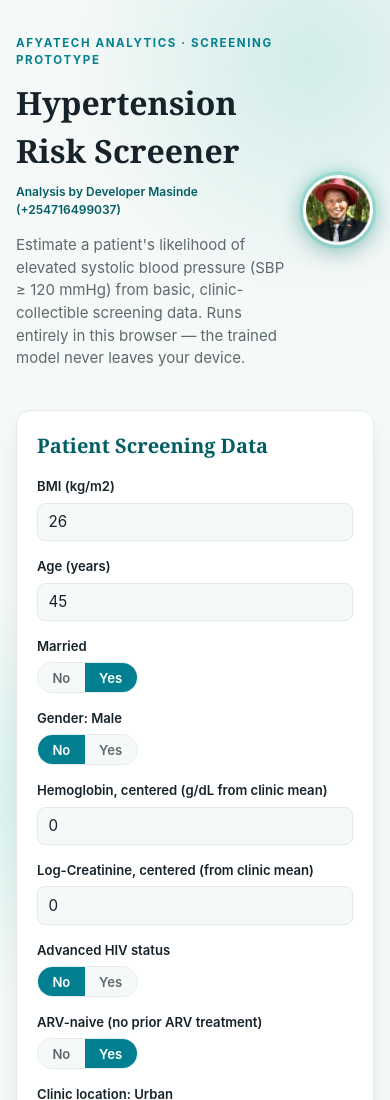
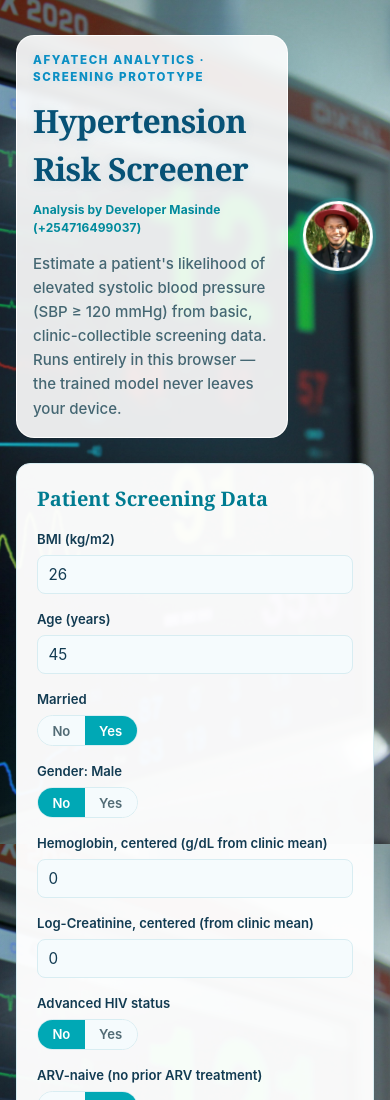
Before and after one commit to Developer-Masinde/Them-Masinde-Official-Profile, a plain HTML site: page index.html in a window 390 px wide. Shown: the top 1100 px of the page. Drawn offline with Linux system fonts and the light colour scheme.

Commit message:
commit all

```diff
--- a/style.css
+++ b/style.css
@@ -1,17 +1,27 @@
 :root {
-  --navy: #16232a;
-  --teal: #028090;
-  --teal-dark: #025e63;
-  --seafoam: #00a896;
-  --mint: #02c39a;
-  --off-white: #f5f9f8;
+  --navy: #123b52;
+  --navy-light: #1b5875;
+
+  --teal: #00a8b5;
+  --teal-dark: #007c91;
+  --seafoam: #19c7c9;
+  --mint: #35d6b5;
+
+  --hospital-blue: #0b8fc4;
+  --hospital-light: #eaf9ff;
+
+  --off-white: #f5fbfd;
   --card: #ffffff;
-  --border: #e2ebe9;
-  --gray: #5b6b6e;
-  --danger: #c94c4c;
-  --safe: #1f9d63;
+  --border: #d8edf2;
+
+  --gray: #526b75;
+  --danger: #d94b55;
+  --safe: #15966a;
+
   --radius: 14px;
-  --shadow: 0 10px 30px -12px rgba(2, 44, 51, 0.18);
+
+  --shadow:
+    0 10px 30px -12px rgba(0, 90, 120, 0.20);
 }
 
 
@@ -27,16 +37,44 @@ html,
 body {
   margin: 0;
   padding: 0;
-  background: var(--off-white);
+
+  min-height: 100%;
+
+  /*
+    CLEAR MEDICAL BACKGROUND
+    No overlay or gradient.
+  */
+
+  background-image: url("./images/Medical Web Background.jpg");
+
+  background-size: cover;
+  background-position: center;
+  background-repeat: no-repeat;
+  background-attachment: fixed;
+
   color: var(--navy);
-  font-family: -apple-system, "Segoe UI", Helvetica, Arial, sans-serif;
+
+  font-family:
+    -apple-system,
+    BlinkMacSystemFont,
+    "Segoe UI",
+    Helvetica,
+    Arial,
+    sans-serif;
+
   line-height: 1.5;
 }
+
 
 h1,
 h2,
 h3 {
-  font-family: Georgia, "Iowan Old Style", "Times New Roman", serif;
+  font-family:
+    Georgia,
+    "Iowan Old Style",
+    "Times New Roman",
+    serif;
+
   margin: 0 0 0.3em 0;
 }
 
@@ -47,7 +85,9 @@ h3 {
 
 .wrap {
   max-width: 1040px;
+
   margin: 0 auto;
+
   padding: 0 1.5rem;
 }
 
@@ -58,18 +98,23 @@ h3 {
 
 .bg-shape {
   position: fixed;
+
   border-radius: 50%;
+
   z-index: 0;
+
   pointer-events: none;
 }
+
 
 .shape-a {
   width: 480px;
   height: 480px;
 
-  background: radial-gradient(
+  background:
+    radial-gradient(
       circle,
-    rgba(0, 168, 150, 0.14),
+      rgba(0, 168, 181, 0.10),
       transparent 70%
     );
 
@@ -77,13 +122,15 @@ h3 {
   right: -160px;
 }
 
+
 .shape-b {
   width: 420px;
   height: 420px;
 
-  background: radial-gradient(
+  background:
+    radial-gradient(
       circle,
-    rgba(2, 195, 154, 0.12),
+      rgba(53, 214, 181, 0.08),
       transparent 70%
     );
 
@@ -98,61 +145,125 @@ h3 {
 
 .page-header {
   position: relative;
+
   z-index: 1;
+
   padding: 3.2rem 0 2.4rem;
 }
 
 
-/* Header content with photo */
+/* ==========================================
+   HEADER CONTENT
+========================================== */
 
 .header-content {
   display: flex;
+
   align-items: flex-start;
+
   justify-content: space-between;
+
   gap: 2rem;
 }
 
+
 .header-text {
   flex: 1;
+
+  padding: 1.25rem 1.5rem;
+
+  border-radius: 18px;
+
+  /*
+    Bright clinical panel.
+    The background image remains
+    clearly visible around it.
+  */
+
+  background: rgba(255, 255, 255, 0.90);
+
+  border: 1px solid rgba(255, 255, 255, 0.95);
+
+  box-shadow:
+    0 12px 35px rgba(0, 92, 120, 0.14);
+
+  backdrop-filter: blur(4px);
 }
 
 
-/* Small title above main heading */
+/* ==========================================
+   EYEBROW
+========================================== */
 
 .eyebrow {
   text-transform: uppercase;
+
   letter-spacing: 0.14em;
+
   font-size: 0.72rem;
-  font-weight: 700;
-  color: var(--teal);
-  margin: 0 0 0.6rem 0;
+
+  font-weight: 800;
+
+  color: var(--hospital-blue);
+
+  margin: 0 0 0.65rem 0;
+
+  text-shadow:
+    0 1px 8px rgba(11, 143, 196, 0.12);
 }
 
 
-/* Main title */
+/* ==========================================
+   MAIN TITLE
+========================================== */
 
 .page-header h1 {
   font-size: 2.4rem;
-  color: var(--navy);
+
+  color: #075276;
+
+  font-weight: 700;
+
+  letter-spacing: -0.02em;
+
+  text-shadow:
+    0 2px 12px rgba(0, 126, 160, 0.12);
 }
 
 
-/* Developer credit */
+/* ==========================================
+   DEVELOPER CREDIT
+========================================== */
 
 .developer-credit {
   margin: -0.1rem 0 0.8rem;
-  color: var(--teal-dark);
+
+  color: #008a9c;
+
   font-size: 0.82rem;
-  font-weight: 600;
+
+  font-weight: 700;
+
+  letter-spacing: 0.01em;
 }
 
 
-/* Description */
+/* ==========================================
+   DESCRIPTION
+========================================== */
 
 .lede {
   max-width: 640px;
-  color: var(--gray);
+
+  color: #456773;
+
   font-size: 1.02rem;
+
+  line-height: 1.7;
+
+  margin-bottom: 0;
+
+  font-weight: 450;
 }
 
 
@@ -162,32 +273,105 @@ h3 {
 
 .profile-photo {
   width: 100px;
+
   height: 100px;
 
   flex-shrink: 0;
 
   border-radius: 50%;
+
   overflow: hidden;
+
+  position: relative;
+
+  border: 4px solid #ffffff;
 
   background: var(--off-white);
 
-  border: 4px solid #ffffff;
+  box-shadow:
+    0 0 0 3px rgba(0, 168, 181, 0.15),
+    0 0 18px rgba(0, 168, 181, 0.35),
+    0 8px 24px rgba(0, 70, 90, 0.18);
 
-  box-shadow:
-    0 8px 24px rgba(2, 44, 51, 0.18),
-    0 0 0 2px rgba(0, 168, 150, 0.18);
+  animation:
+    profileSwing 4s ease-in-out infinite,
+    profileGlow 2.5s ease-in-out infinite;
+
+  transform-origin: top center;
 }
+
 
 .profile-photo img {
   width: 100%;
+
   height: 100%;
 
   display: block;
 
   object-fit: cover;
 
-  /* Keeps face/hat positioned correctly */
   object-position: center 28%;
+}
+
+
+/* ==========================================
+   PROFILE SWING
+========================================== */
+
+@keyframes profileSwing {
+
+  0% {
+    transform: rotate(0deg);
+  }
+
+  20% {
+    transform: rotate(3deg);
+  }
+
+  40% {
+    transform: rotate(-3deg);
+  }
+
+  60% {
+    transform: rotate(2deg);
+  }
+
+  80% {
+    transform: rotate(-2deg);
+  }
+
+  100% {
+    transform: rotate(0deg);
+  }
+
+}
+
+
+/* ==========================================
+   PROFILE GLOW
+========================================== */
+
+@keyframes profileGlow {
+
+  0%,
+  100% {
+
+    box-shadow:
+      0 0 0 3px rgba(0, 168, 181, 0.15),
+      0 0 16px rgba(0, 168, 181, 0.30),
+      0 8px 24px rgba(0, 70, 90, 0.18);
+
+  }
+
+  50% {
+
+    box-shadow:
+      0 0 0 4px rgba(53, 214, 181, 0.28),
+      0 0 30px rgba(0, 184, 205, 0.65),
+      0 10px 28px rgba(0, 70, 90, 0.22);
+
+  }
+
 }
 
 
@@ -197,16 +381,20 @@ h3 {
 
 .layout {
   position: relative;
+
   z-index: 1;
 
   display: grid;
+
   grid-template-columns: 1.15fr 1fr;
 
   gap: 1.6rem;
+
   align-items: start;
 
   padding-bottom: 3rem;
 }
+
 
 @media (max-width: 800px) {
 
@@ -222,7 +410,7 @@ h3 {
 ========================================== */
 
 .card {
-  background: var(--card);
+  background: rgba(255, 255, 255, 0.97);
 
   border: 1px solid var(--border);
 
@@ -233,8 +421,10 @@ h3 {
   padding: 1.8rem;
 }
 
+
 .card h2 {
   font-size: 1.25rem;
+
   color: var(--teal-dark);
 }
 
@@ -248,8 +438,6 @@ h3 {
 }
 
 
-/* Dynamic fields */
-
 .fields-grid {
   display: grid;
 
@@ -259,8 +447,6 @@ h3 {
 }
 
 
-/* Individual field */
-
 .field {
   display: flex;
 
@@ -269,12 +455,15 @@ h3 {
   gap: 0.35rem;
 }
 
+
 .field.span-2 {
   grid-column: 1 / -1;
 }
 
 
-/* Labels */
+/* ==========================================
+   LABELS
+========================================== */
 
 .field label {
   font-size: 0.82rem;
@@ -285,7 +474,9 @@ h3 {
 }
 
 
-/* Number inputs */
+/* ==========================================
+   NUMBER INPUTS
+========================================== */
 
 .field input[type="number"] {
   width: 100%;
@@ -310,14 +501,16 @@ h3 {
     background 0.2s ease;
 }
 
+
 .field input[type="number"]:focus {
   outline: none;
 
   border-color: var(--seafoam);
 
-  box-shadow: 0 0 0 2px rgba(0, 168, 150, 0.12);
+  box-shadow:
+    0 0 0 3px rgba(25, 199, 201, 0.14);
 
-  background: #fff;
+  background: #ffffff;
 }
 
 
@@ -336,6 +529,7 @@ h3 {
 
   width: fit-content;
 }
+
 
 .toggle button {
   border: none;
@@ -359,15 +553,16 @@ h3 {
     color 0.2s ease;
 }
 
+
 .toggle button.active {
   background: var(--teal);
 
-  color: #fff;
+  color: #ffffff;
 }
 
 
 /* ==========================================
-   FORM ACTION BUTTONS
+   FORM ACTIONS
 ========================================== */
 
 .form-actions {
@@ -388,6 +583,7 @@ h3 {
 
 button#submit-btn {
   width: 68px;
+
   height: 68px;
 
   padding: 7px;
@@ -396,9 +592,14 @@ button#submit-btn {
 
   border-radius: 50%;
 
-  background: var(--teal);
+  background:
+    linear-gradient(
+      135deg,
+      #00a8b5,
+      #007c91
+    );
 
-  color: #fff;
+  color: #ffffff;
 
   font-family: inherit;
 
@@ -419,7 +620,7 @@ button#submit-btn {
   cursor: pointer;
 
   box-shadow:
-    0 5px 14px rgba(2, 128, 144, 0.22);
+    0 5px 14px rgba(0, 128, 150, 0.25);
 
   transition:
     background 0.2s ease,
@@ -427,14 +628,22 @@ button#submit-btn {
     box-shadow 0.2s ease;
 }
 
+
 button#submit-btn:hover {
-  background: var(--teal-dark);
+
+  background:
+    linear-gradient(
+      135deg,
+      #00bac5,
+      #006f84
+    );
 
   transform: translateY(-2px);
 
   box-shadow:
-    0 7px 18px rgba(2, 128, 144, 0.28);
+    0 7px 20px rgba(0, 128, 150, 0.35);
 }
+
 
 button#submit-btn:active {
   transform: scale(0.95);
@@ -471,8 +680,10 @@ button.ghost {
     transform 0.2s ease;
 }
 
+
 button.ghost:hover {
-  background: var(--off-white);
+
+  background: var(--hospital-light);
 
   color: var(--teal-dark);
 
@@ -482,9 +693,12 @@ button.ghost:hover {
 }
 
 
-/* Keyboard accessibility */
+/* ==========================================
+   KEYBOARD ACCESSIBILITY
+========================================== */
 
 button:focus-visible {
+
   outline: 2px solid var(--seafoam);
 
   outline-offset: 2px;
@@ -496,6 +710,7 @@ button:focus-visible {
 ========================================== */
 
 .result-empty {
+
   color: var(--gray);
 
   font-size: 0.95rem;
@@ -504,6 +719,7 @@ button:focus-visible {
 
   text-align: center;
 }
+
 
 .result-body {
   margin-top: 0.5rem;
@@ -515,6 +731,7 @@ button:focus-visible {
 ========================================== */
 
 .gauge-wrap {
+
   position: relative;
 
   width: 220px;
@@ -522,23 +739,28 @@ button:focus-visible {
   margin: 0.5rem auto 0.2rem;
 }
 
+
 .gauge {
   width: 100%;
 
   display: block;
 }
 
+
 .gauge-track {
+
   fill: none;
 
-  stroke: #e6efee;
+  stroke: #dceff2;
 
   stroke-width: 16;
 
   stroke-linecap: round;
 }
 
+
 .gauge-fill {
+
   fill: none;
 
   stroke: var(--teal);
@@ -562,6 +784,7 @@ button:focus-visible {
 ========================================== */
 
 .gauge-value {
+
   position: absolute;
 
   left: 0;
@@ -573,7 +796,9 @@ button:focus-visible {
   text-align: center;
 }
 
+
 #prob-value {
+
   display: block;
 
   font-family: Georgia, serif;
@@ -585,7 +810,9 @@ button:focus-visible {
   color: var(--navy);
 }
 
+
 .gauge-unit {
+
   font-size: 0.72rem;
 
   color: var(--gray);
@@ -601,6 +828,7 @@ button:focus-visible {
 ========================================== */
 
 .risk-label {
+
   text-align: center;
 
   font-weight: 700;
@@ -616,14 +844,18 @@ button:focus-visible {
   margin: 0.8rem auto 1.4rem;
 }
 
+
 .risk-label.elevated {
-  background: #fbeaea;
+
+  background: #fff0f1;
 
   color: var(--danger);
 }
 
+
 .risk-label.normal {
-  background: #e8f7ef;
+
+  background: #e9f9f1;
 
   color: var(--safe);
 }
@@ -634,6 +866,7 @@ button:focus-visible {
 ========================================== */
 
 .breakdown h3 {
+
   font-size: 0.85rem;
 
   text-transform: uppercase;
@@ -647,7 +880,9 @@ button:focus-visible {
   margin-bottom: 0.6rem;
 }
 
+
 .breakdown ul {
+
   list-style: none;
 
   margin: 0;
@@ -661,7 +896,9 @@ button:focus-visible {
   gap: 0.5rem;
 }
 
+
 .breakdown li {
+
   display: flex;
 
   justify-content: space-between;
@@ -678,9 +915,12 @@ button:focus-visible {
 }
 
 
-/* Direction badges */
+/* ==========================================
+   DIRECTION BADGES
+========================================== */
 
 .breakdown .dir {
+
   font-weight: 700;
 
   font-size: 0.78rem;
@@ -690,14 +930,18 @@ button:focus-visible {
   border-radius: 999px;
 }
 
+
 .dir.up {
-  background: #fbeaea;
+
+  background: #fff0f1;
 
   color: var(--danger);
 }
 
+
 .dir.down {
-  background: #e8f7ef;
+
+  background: #e9f9f1;
 
   color: var(--safe);
 }
@@ -708,6 +952,7 @@ button:focus-visible {
 ========================================== */
 
 .disclaimer {
+
   margin-top: 1.4rem;
 
   font-size: 0.76rem;
@@ -725,20 +970,21 @@ button:focus-visible {
 ========================================== */
 
 .page-footer {
+
   position: relative;
 
   z-index: 1;
 
   padding: 1.4rem 0 2.4rem;
 
-  color: var(--gray);
+  color: #52717b;
 
   font-size: 0.8rem;
 }
 
 
 /* ==========================================
-   RESPONSIVE DESIGN
+   MOBILE RESPONSIVE
 ========================================== */
 
 @media (max-width: 600px) {
@@ -748,210 +994,48 @@ button:focus-visible {
   }
 
 
-  /* Header */
+  /* HEADER */
 
   .page-header {
+
     padding: 2.2rem 0 1.6rem;
   }
 
+
   .header-content {
+
     align-items: center;
 
     gap: 1rem;
   }
 
+
+  .header-text {
+
+    padding: 1rem;
+  }
+
+
   .page-header h1 {
+
     font-size: 2rem;
   }
 
+
   .lede {
+
     font-size: 0.94rem;
+
+    line-height: 1.6;
   }
 
 
-  /* Profile photo */
+  /* PROFILE PHOTO */
 
   .profile-photo {
+
     width: 70px;
 
-    height: 70px;
-
-    border-width: 3px;
-  }
-
-  .profile-photo img {
-    object-position: center 28%;
-  }
-
-
-  /* Developer credit */
-
-  .developer-credit {
-    font-size: 0.75rem;
-  }
-
-
-  /* Cards */
-
-  .card {
-    padding: 1.25rem;
-  }
-
-
-  /* Fields */
-
-  .fields-grid {
-    grid-template-columns: 1fr;
-  }
-
-  .field.span-2 {
-    grid-column: auto;
-  }
-
-
-  /* Gauge */
-
-  .gauge-wrap {
-    width: 200px;
-  }
-
-
-  /* Buttons */
-
-  .form-actions {
-    margin-top: 1rem;
-  }
-
-  button#submit-btn {
-    width: 58px;
-
-    height: 58px;
-
-    font-size: 0.64rem;
-  }
-
-  button.ghost {
-    padding: 0.48rem 0.9rem;
-
-    font-size: 0.76rem;
-  }
-}
-
-
-/* MAKING THE PROFI;LE PHOTO ON THE TOP RIGHT SWING WITH GLOW */
-/* ==========================================
-   SWINGING GLOW PROFILE PHOTO
-========================================== */
-
-.profile-photo {
-  width: 100px;
-  height: 100px;
-
-  flex-shrink: 0;
-
-  border-radius: 50%;
-  overflow: hidden;
-
-  position: relative;
-
-  border: 4px solid #ffffff;
-
-  background: var(--off-white);
-
-  /* Soft initial glow */
-  box-shadow:
-    0 0 0 3px rgba(0, 168, 150, 0.15),
-    0 0 18px rgba(0, 168, 150, 0.35),
-    0 8px 24px rgba(2, 44, 51, 0.18);
-
-  /* Gentle swinging animation */
-  animation:
-    profileSwing 4s ease-in-out infinite,
-    profileGlow 2.5s ease-in-out infinite;
-
-  transform-origin: top center;
-}
-
-
-/* Photo itself */
-
-.profile-photo img {
-  width: 100%;
-  height: 100%;
-
-  display: block;
-
-  object-fit: cover;
-
-  object-position: center 28%;
-}
-
-
-/* ==========================================
-   GENTLE SWING
-========================================== */
-
-@keyframes profileSwing {
-
-  0% {
-    transform: rotate(0deg);
-  }
-
-  20% {
-    transform: rotate(3deg);
-  }
-
-  40% {
-    transform: rotate(-3deg);
-  }
-
-  60% {
-    transform: rotate(2deg);
-  }
-
-  80% {
-    transform: rotate(-2deg);
-  }
-
-  100% {
-    transform: rotate(0deg);
-  }
-
-}
-
-
-/* ==========================================
-   SOFT GLOW PULSE
-========================================== */
-
-@keyframes profileGlow {
-
-  0%,
-  100% {
-    box-shadow:
-      0 0 0 3px rgba(0, 168, 150, 0.15),
-      0 0 16px rgba(0, 168, 150, 0.30),
-      0 8px 24px rgba(2, 44, 51, 0.18);
-  }
-
-  50% {
-    box-shadow:
-      0 0 0 4px rgba(2, 195, 154, 0.25),
-      0 0 30px rgba(0, 168, 150, 0.65),
-      0 10px 28px rgba(2, 44, 51, 0.22);
-  }
-
-}
-
-
-/* ==========================================
-   MOBILE
-========================================== */
-
-@media (max-width: 600px) {
-
-  .profile-photo {
-    width: 70px;
     height: 70px;
 
     border-width: 3px;
@@ -961,8 +1045,94 @@ button:focus-visible {
       profileGlow 2.8s ease-in-out infinite;
   }
 
+
   .profile-photo img {
+
     object-position: center 28%;
   }
 
+
+  /* DEVELOPER CREDIT */
+
+  .developer-credit {
+
+    font-size: 0.75rem;
   }
+
+
+  /* CARDS */
+
+  .card {
+
+    padding: 1.25rem;
+  }
+
+
+  /* FIELDS */
+
+  .fields-grid {
+
+    grid-template-columns: 1fr;
+  }
+
+
+  .field.span-2 {
+
+    grid-column: auto;
+  }
+
+
+  /* GAUGE */
+
+  .gauge-wrap {
+
+    width: 200px;
+  }
+
+
+  /* BUTTONS */
+
+  .form-actions {
+
+    margin-top: 1rem;
+  }
+
+
+  button#submit-btn {
+
+    width: 58px;
+
+    height: 58px;
+
+    font-size: 0.64rem;
+  }
+
+
+  button.ghost {
+
+    padding: 0.48rem 0.9rem;
+
+    font-size: 0.76rem;
+  }
+
+}
+
+
+/* ==========================================
+   REDUCED MOTION ACCESSIBILITY
+========================================== */
+
+@media (prefers-reduced-motion: reduce) {
+
+  .profile-photo {
+
+    animation: none;
+  }
+
+  button#submit-btn,
+  button.ghost {
+
+    transition: none;
+  }
+
+}
```
Also changed, not shown: images/Medical Web Background.jpg (added). Lines whose indentation alone changed are shown as unchanged.
